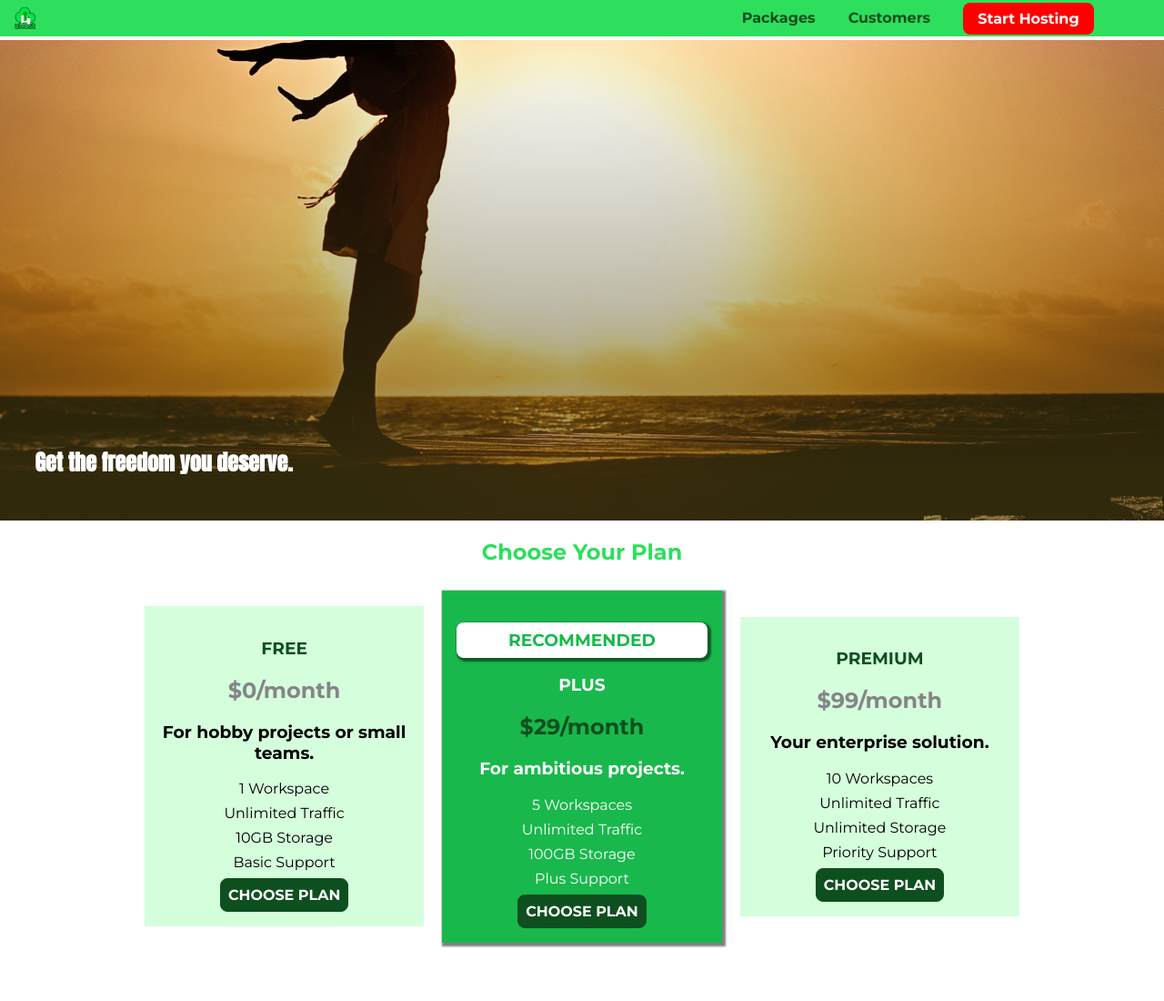
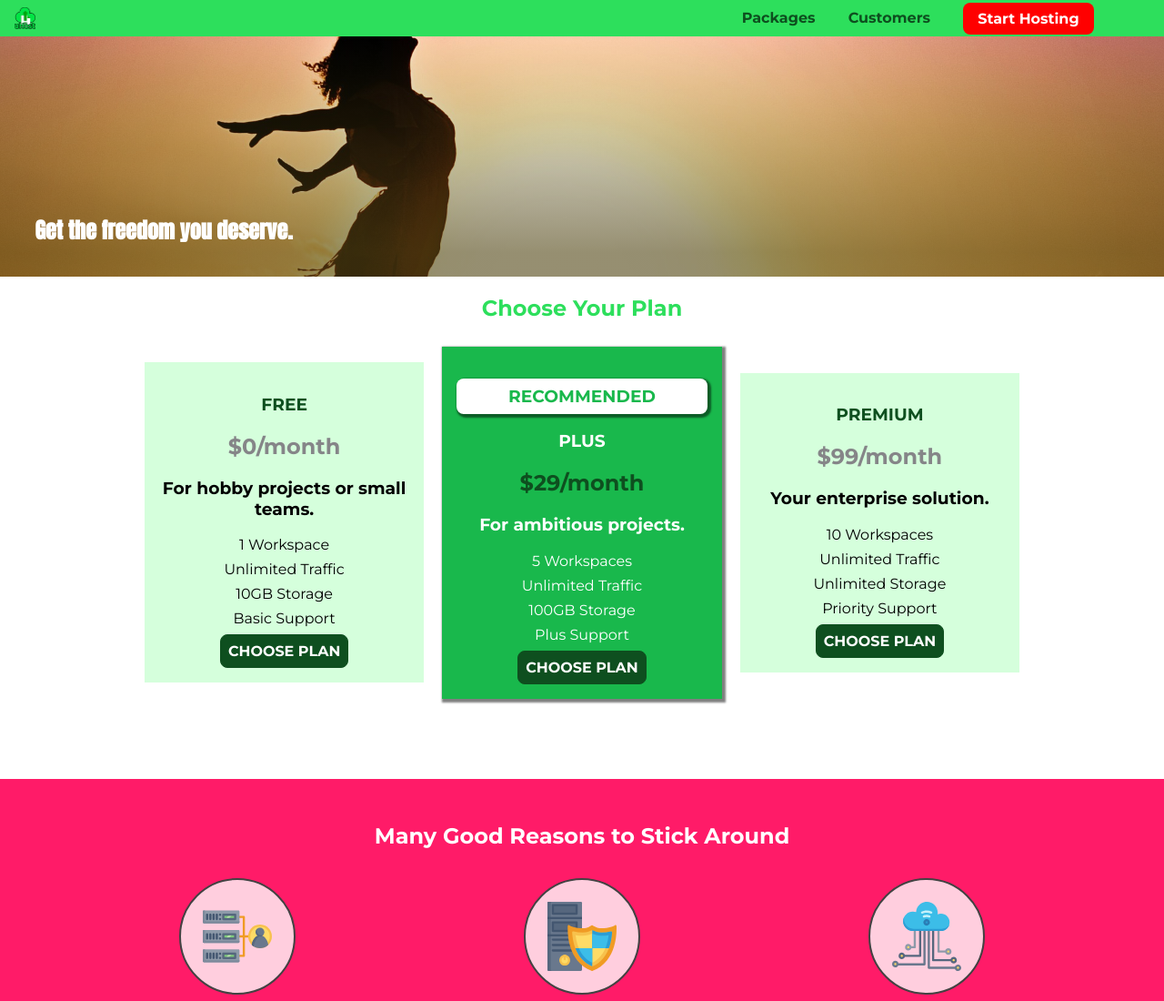
Before and after one commit to AgarwalShyam/css-practice, a plain HTML site: page index.html in a window 1280 px wide. Shown: the top 1100 px of the page at 91% size. Drawn offline with Linux system fonts and the light colour scheme.

Commit message:
vh and vw changes

```diff
--- a/main.css
+++ b/main.css
@@ -1,6 +1,6 @@
 #poduct-overview {
     /* background: url("images/freedom.jpg") left 10% bottom 20%/cover no-repeat border-box; */
-    background: linear-gradient(to top, rgba(80,68,18,0.6) 10%, transparent), url("images/freedom.jpg") left 10% bottom 20%/cover no-repeat border-box border-box, red;
+    background: linear-gradient(to top, rgba(80,68,18,0.6) 10%, transparent), url("images/freedom.jpg") left 10% bottom 70%/cover no-repeat border-box border-box, red;
     /* background-image: url("images/freedom.jpg");
     background-size:  cover;
     background-position: left 10% bottom 20%;
@@ -15,10 +15,10 @@
     /* background-image: radial-gradient(ellipse, red, blue, green); */
     /* background-image: radial-gradient(ellipse farthest-corner at 20% 50%, red , blue 70%, green); */
     /* background-image: radial-gradient(ellipse closest-corner at 20% 50%, red , blue 70%, green); */
-    width: 100%;
-    height: 528px;
+    width: 100vw;
+    height: 33vh;
     /* padding: 10px; */
-    margin-top: 2.75rem;
+    margin-top: 2.5rem;
     position: relative;
     /* border: 5px dotted red; */
     /* border: 5px solid black;
--- a/shared.css
+++ b/shared.css
@@ -20,8 +20,8 @@ only position:fixed only works fine */
     top: 0;
     left: 0;
     z-index: 100;
-    width: 100%;
-    height: 100%;
+    width: 100vw;
+    height: 100vw;
     background: rgba(0,0,0,0.5);
 }
 
```
Also changed, not shown: 1 other file.
